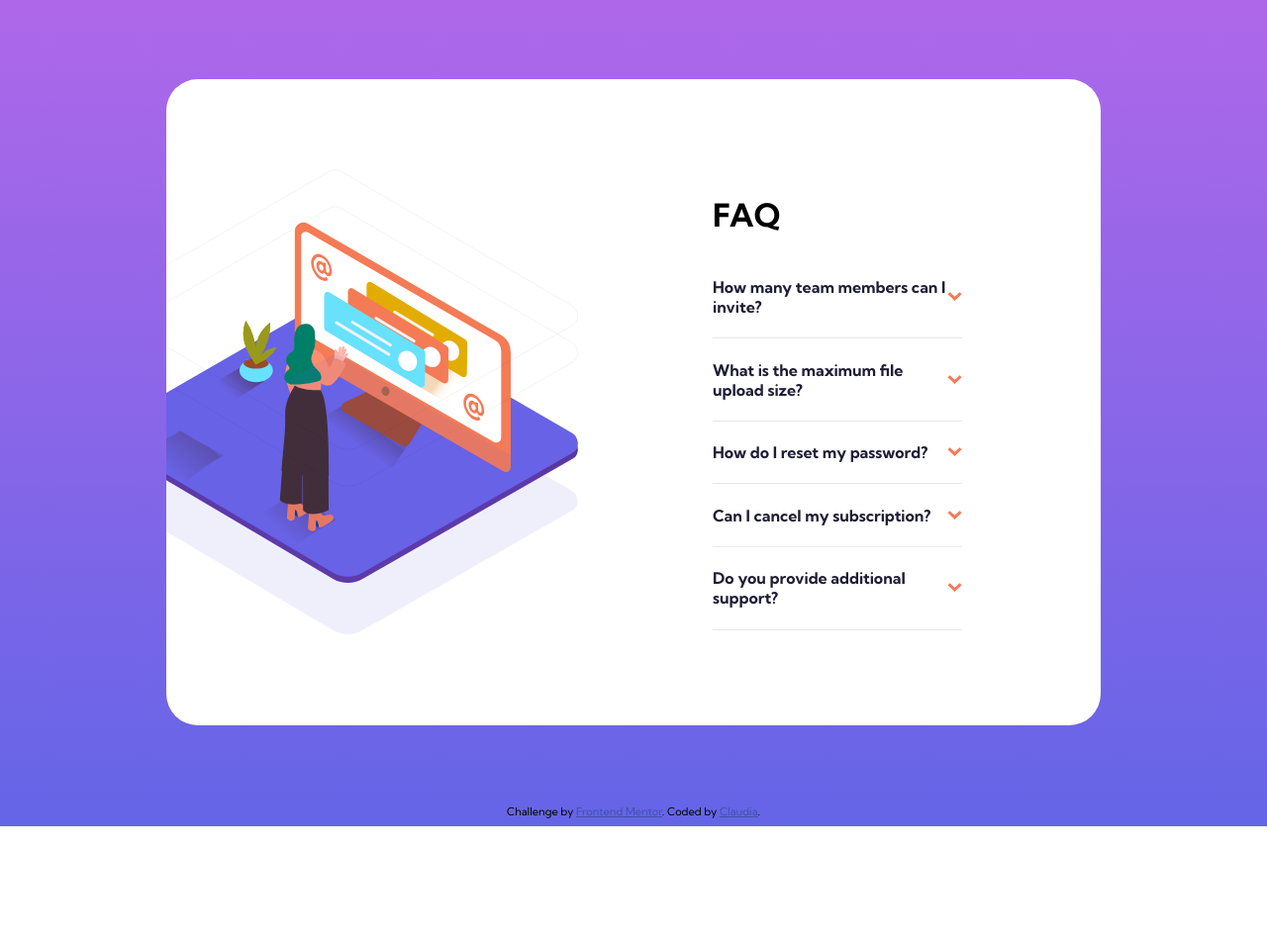
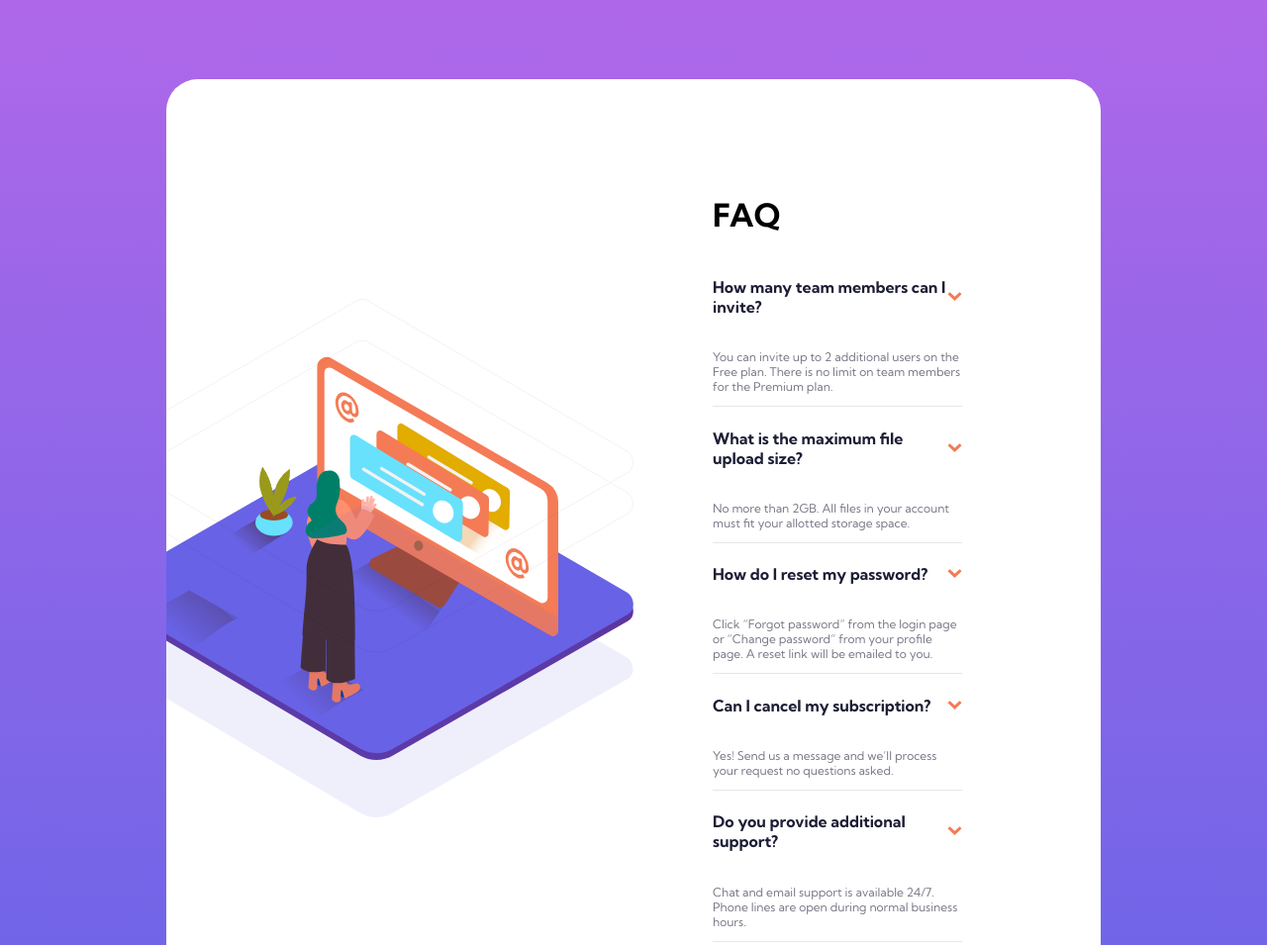
Before and after one commit to claudia-lim/frontend-mentor-accordian-card, a plain HTML site: page index.html in a window 1280 px wide. Shown: the top 955 px of the page at 99% size. Before the commit the page ends 835 px from the top, so only its background shows below. Drawn offline with Linux system fonts and the light colour scheme.

Commit message:
update image size responsivitiy

```diff
--- a/css/styles.css
+++ b/css/styles.css
@@ -30,7 +30,7 @@ main {
 }
 
 .answer {
-    display: none;
+    display: block;
 }
 
 .q-a-block {
@@ -56,11 +56,11 @@ main {
 }
 
 #illustration-woman-desktop {
-width: 30rem;
+width: 100%;
 }
 
 #illustration-bg-desktop {
-    width: 30rem;
+    width: 100%;
     overflow: hidden;
 }
 .question {
@@ -106,6 +106,7 @@ p {
 @media only screen and (max-width:430px) {
     html {
         background-image: linear-gradient(var(--gradienttop), var(--gradientbottom));
+        height: 150%;
     }
 
     main {
```
